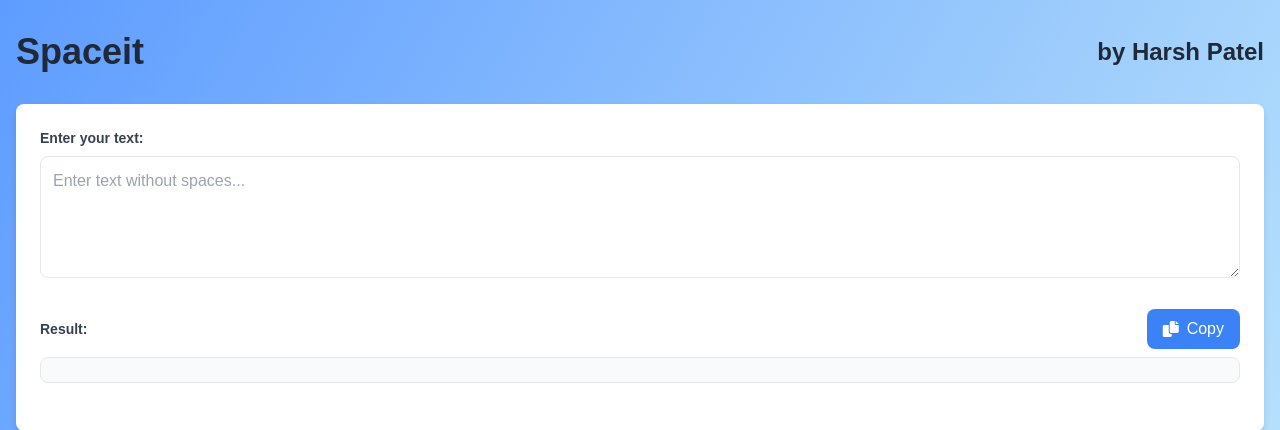
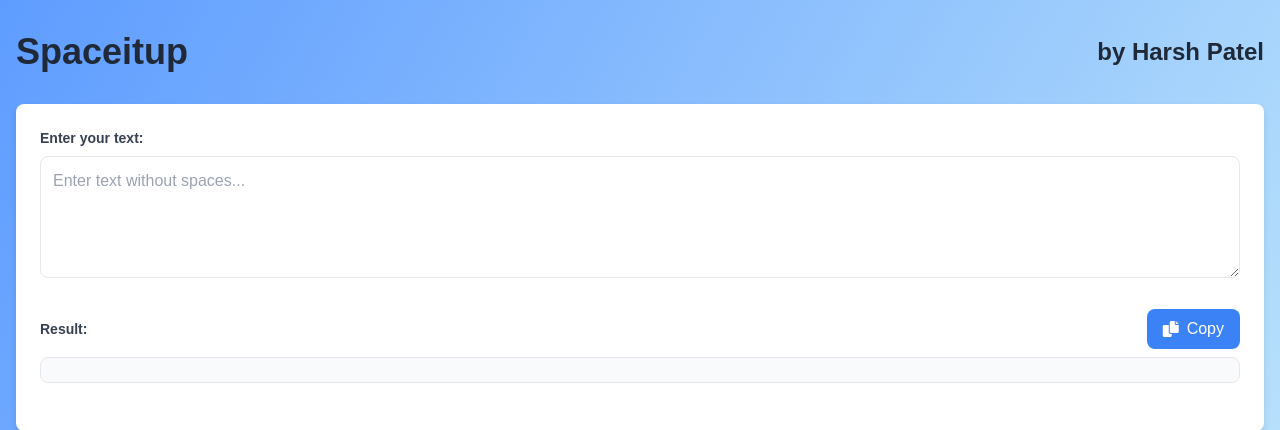
Before and after one commit to DevHarshPatel/spaceit, a Flask app: page / in a window 1280 px wide. Shown: the top 430 px of the page. Run offline with Flask 3, Linux system fonts and the light colour scheme; some web fonts are replaced.

Commit message:
Update index.html

```diff
--- a/templates/index.html
+++ b/templates/index.html
@@ -3,7 +3,7 @@
 <head>
     <meta charset="UTF-8">
     <meta name="viewport" content="width=device-width, initial-scale=1.0">
-    <title>Spaceit - Text Spacing Tool</title>
+    <title>Spaceitup - Text Spacing Tool</title>
     <link href="https://cdnjs.cloudflare.com/ajax/libs/tailwindcss/2.2.19/tailwind.min.css" rel="stylesheet">
     <link rel="stylesheet" href="https://cdnjs.cloudflare.com/ajax/libs/font-awesome/6.0.0/css/all.min.css">
     <link rel="preconnect" href="https://fonts.googleapis.com">
@@ -25,7 +25,7 @@
     <div class="container mx-auto px-4 py-8">
         <!-- Header -->
         <header class="flex justify-between items-center mb-8">
-            <h1 class="text-4xl font-bold text-gray-800">Spaceit</h1>
+            <h1 class="text-4xl font-bold text-gray-800">Spaceitup</h1>
             <div class="text-2xl font-bold text-gray-800">by Harsh Patel</div>
         </header>
 
```
